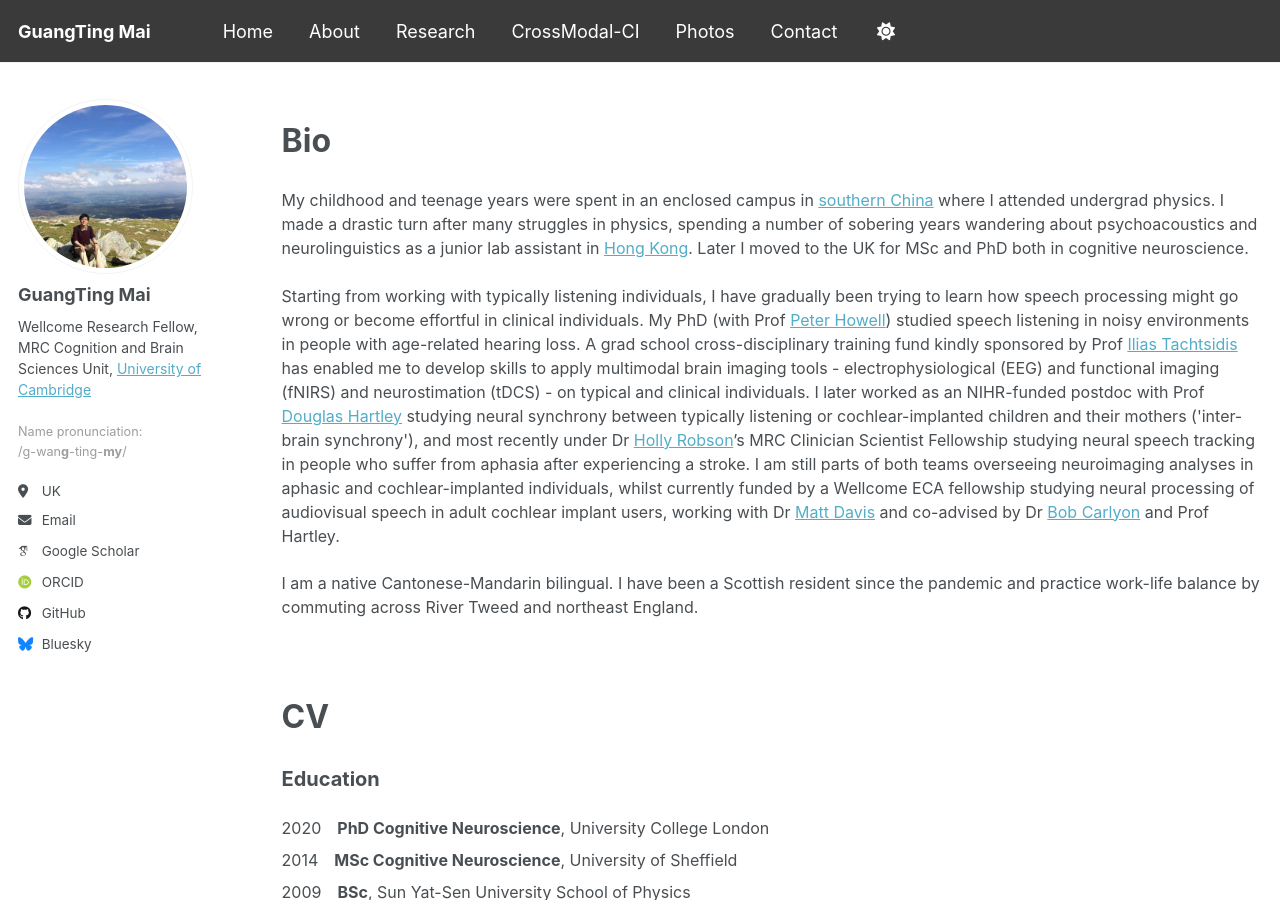
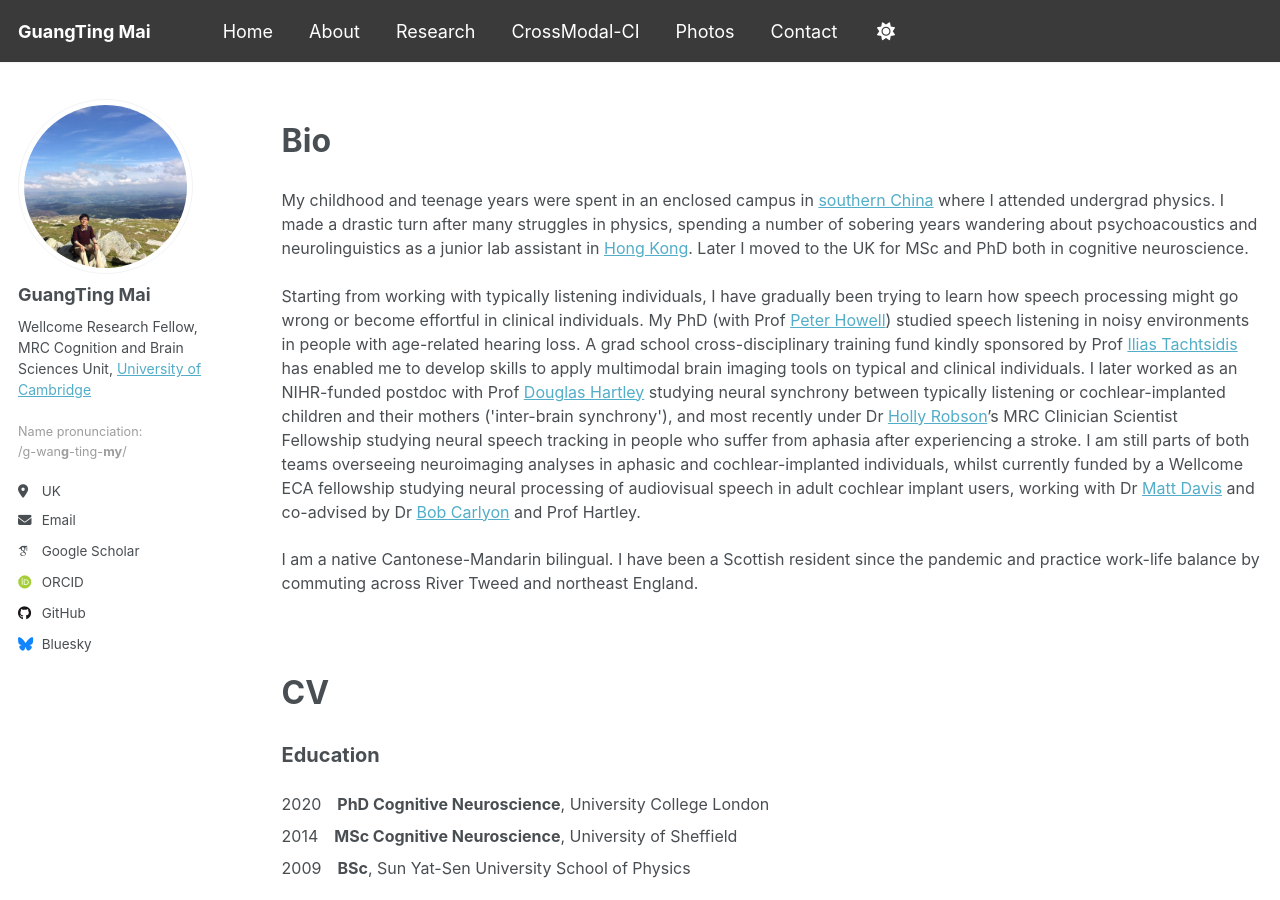
Before and after one commit to guangtingmai/guangtingmai.github.io, a Jekyll site: the page built from _pages/about.html, in a window 1280 px wide and 900 px high. Built offline with Jekyll 4.4.1, drawn with Linux system fonts in a browser that asks for light colours; some web fonts are replaced.

Commit message:
Update about.html

```diff
--- a/_pages/about.html
+++ b/_pages/about.html
@@ -14,9 +14,9 @@ author_profile: true
   I have gradually been trying to learn how speech processing might go wrong or become effortful in clinical individuals. My PhD (with Prof
   <a href="https://profiles.ucl.ac.uk/2817-peter-howell/">Peter Howell</a>) studied speech listening in noisy environments in people with age-related
   hearing loss. A grad school cross-disciplinary training fund kindly sponsored by Prof <a href="https://profiles.ucl.ac.uk/2168-ilias-tachtsidis">Ilias Tachtsidis</a>
-  has enabled me to develop skills to apply multimodal brain imaging tools - electrophysiological (EEG) and functional imaging (fNIRS) and neurostimation
-  (tDCS) - on typical and clinical individuals. I later worked as an NIHR-funded postdoc with Prof <a href="https://www.nottingham.ac.uk/medicine/people/douglas.hartley">Douglas Hartley</a>
-  studying neural synchrony between typically listening or cochlear-implanted children and their mothers ('inter-brain synchrony'), and most recently under
+  has enabled me to develop skills to apply multimodal brain imaging tools on typical and clinical individuals. I later worked as an NIHR-funded postdoc
+  with Prof <a href="https://www.nottingham.ac.uk/medicine/people/douglas.hartley">Douglas Hartley</a> studying neural synchrony between typically listening
+  or cochlear-implanted children and their mothers ('inter-brain synchrony'), and most recently under
   Dr <a href="https://profiles.ucl.ac.uk/82001-holly-robson">Holly Robson</a>’s MRC Clinician Scientist Fellowship studying neural speech tracking in
   people who suffer from aphasia after experiencing a stroke. I am still parts of both teams overseeing neuroimaging analyses in aphasic and
   cochlear-implanted individuals, whilst currently funded by a Wellcome ECA fellowship studying neural processing of audiovisual speech in adult cochlear
```
